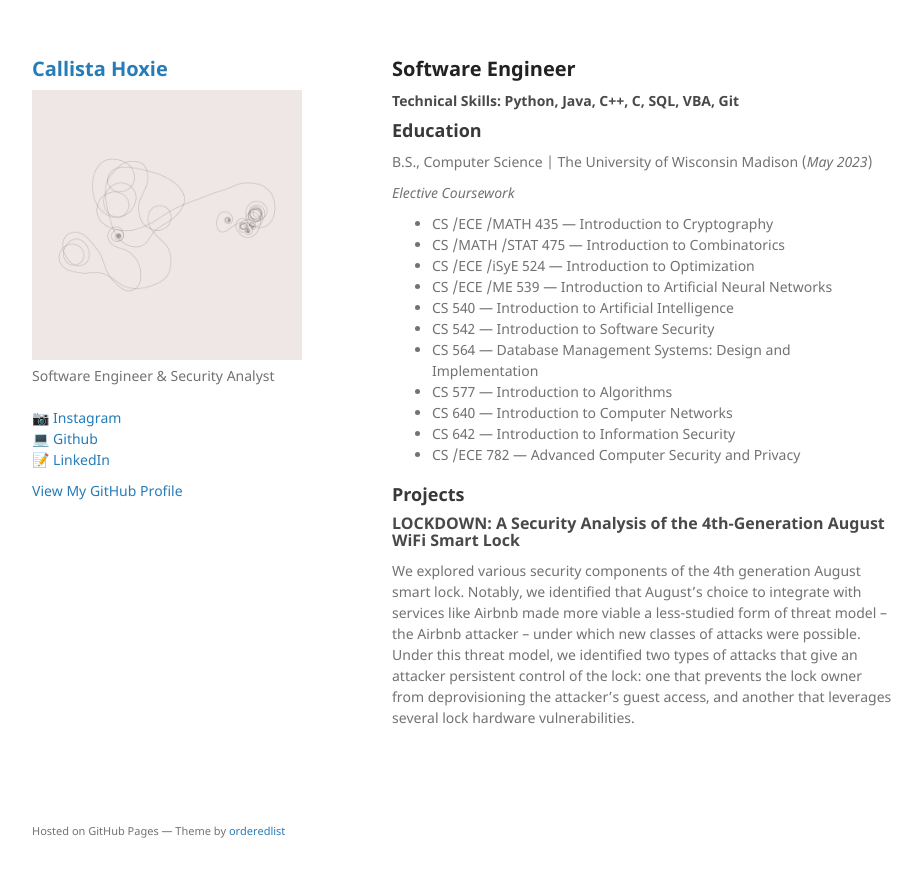
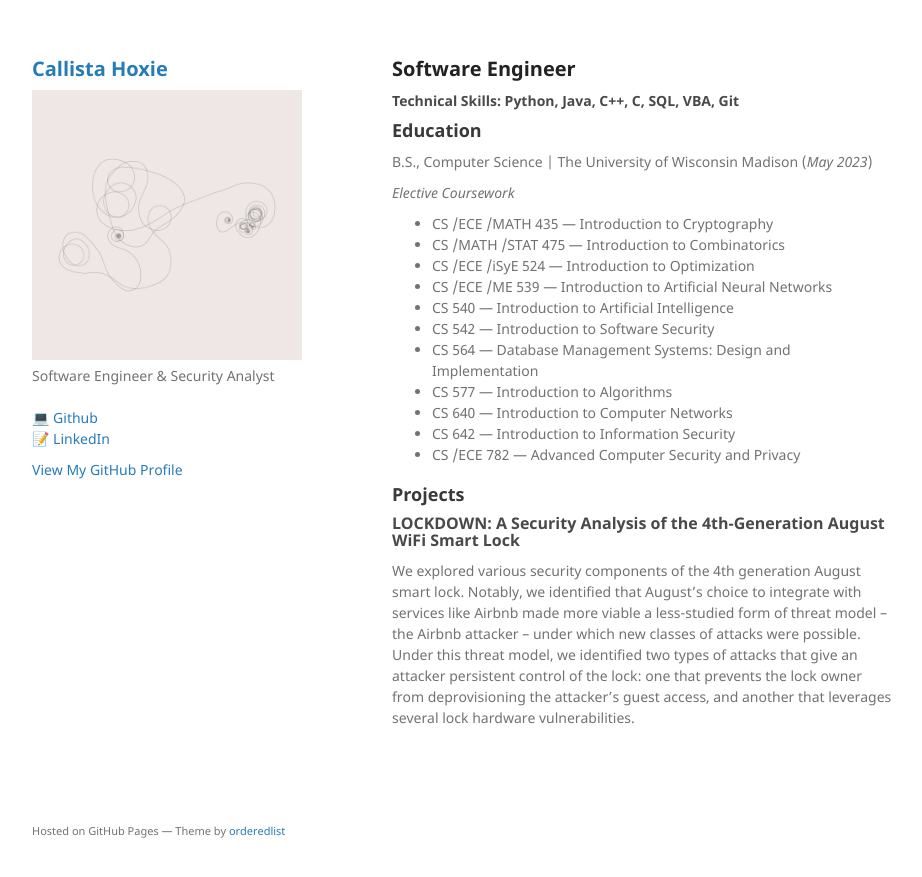
Before and after one commit to callistajosette/callistajosette.github.io, a Jekyll site: the page built from index.md, in a window 1280 px wide. Shown: the top 877 px of the page, without its empty margins (178-1100 px from the left). Built offline with Jekyll 4.4.1, drawn with Linux system fonts in a browser that asks for light colours; our own code applies the rules of GitHub Pages for plain Markdown files.

Commit message:
Update _config.yml

```diff
--- a/_config.yml
+++ b/_config.yml
@@ -4,8 +4,6 @@
 description: >
   Software Engineer & Security Analyst
   <br>
-  <br>
-  <a href="https://www.instagram.com/mwalczyk/" target="_blank">📷 Instagram</a>
   <br>
   <a href="https://github.com/callistajosette" target="_blank">💻 Github</a>
   <br>
```
